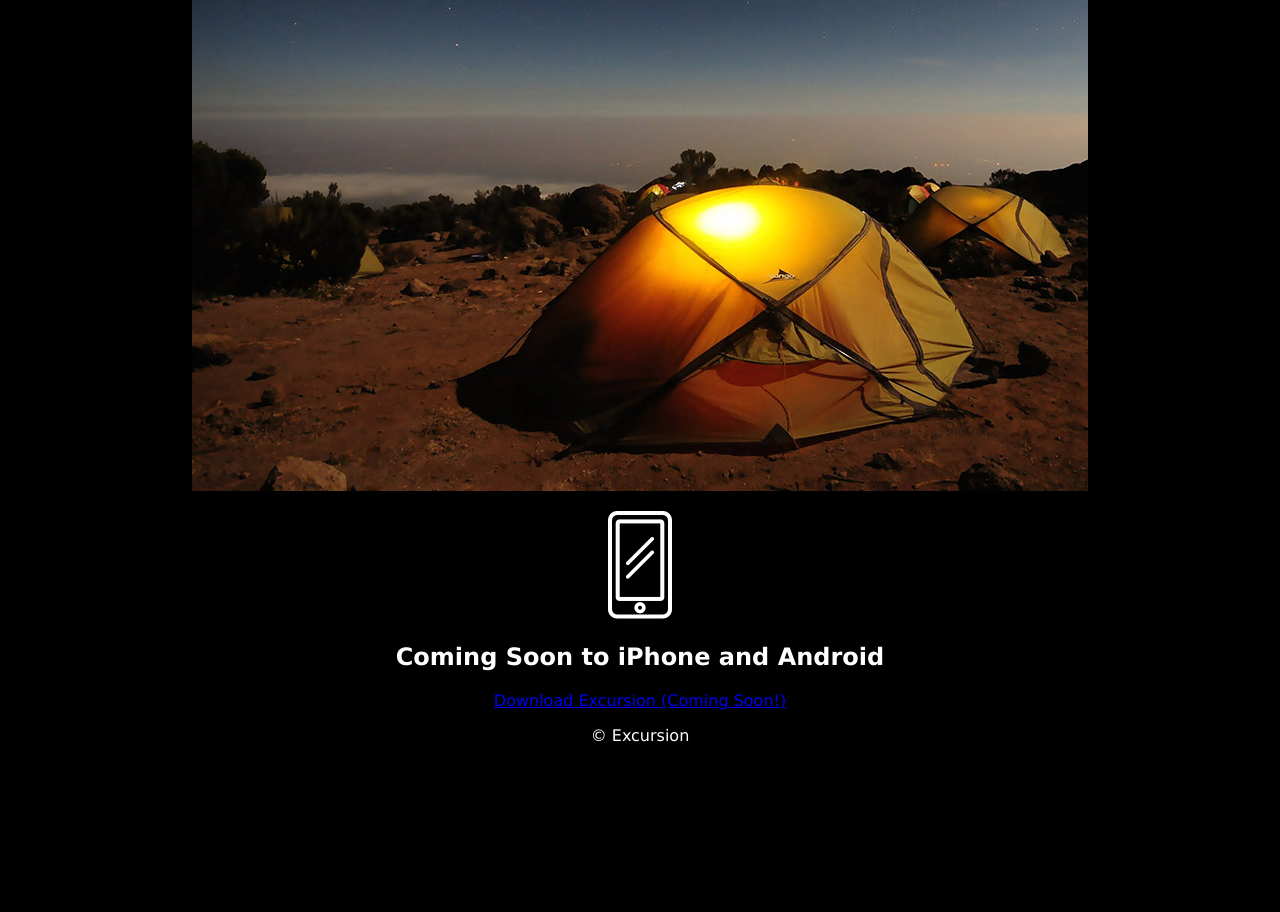
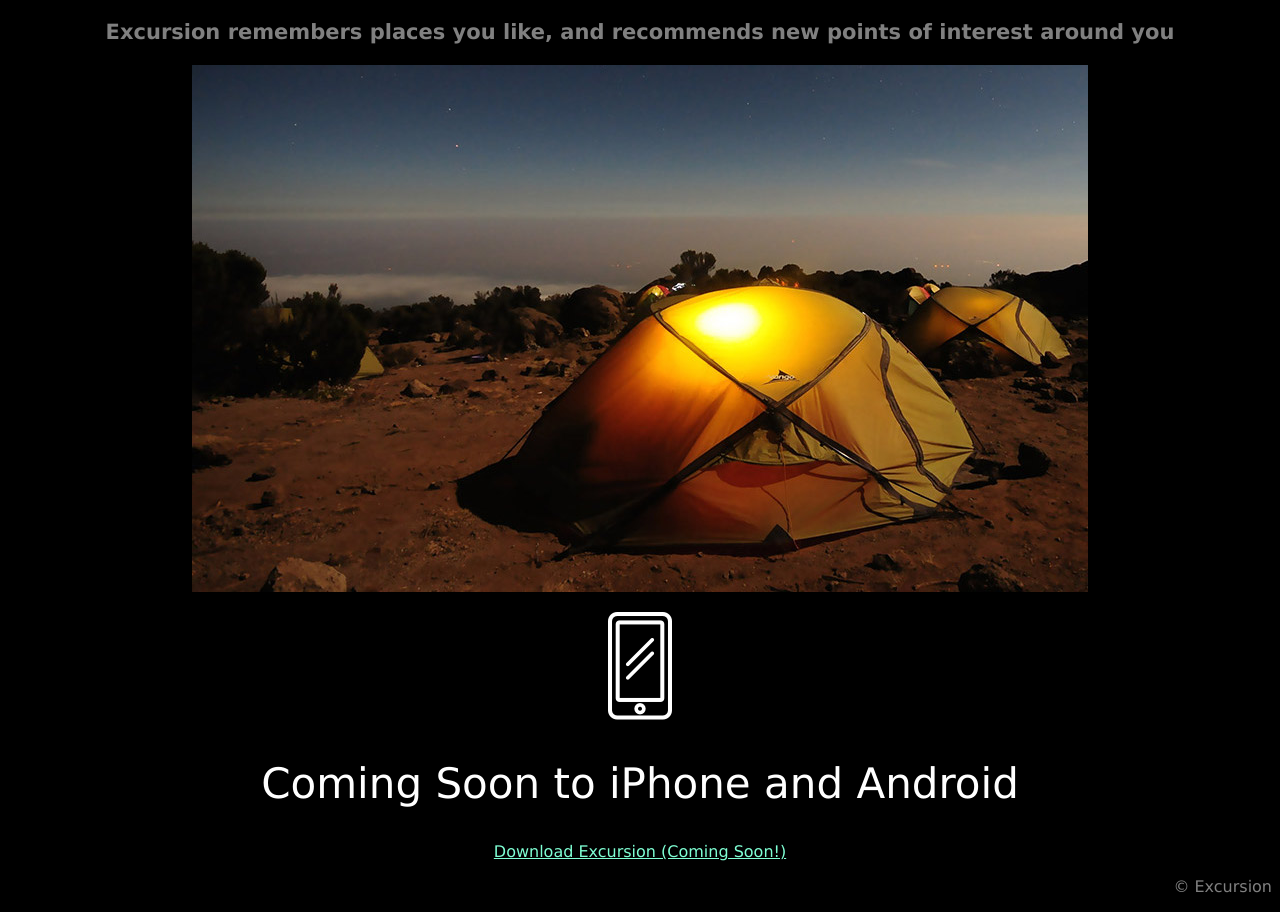
Before and after one commit to eakjothundal/excursion, a plain HTML site: page index.html in a window 1280 px wide. Shown: the part 413-1325 px from the top of the page. Before the commit the page ends 1174 px from the top, so only its background shows below. Drawn offline with Linux system fonts and the light colour scheme.

Commit message:
Stylings complete; final copy

```diff
--- a/resources/css/style.css
+++ b/resources/css/style.css
@@ -4,3 +4,29 @@ body {
   font-family: Verdana;
   text-align: center;
 }
+
+h1 {
+  font-weight: normal;
+  font-size: 50px;
+}
+
+a {
+  color: aquamarine;
+  font-size: 16px;
+}
+
+h2 {
+  font-weight: 300;
+  font-size: 42px;
+}
+
+h3 {
+  font-size: 21px;
+  color: gray;
+}
+
+#footer {
+  text-align: right;
+  color: gray;
+
+}
```
